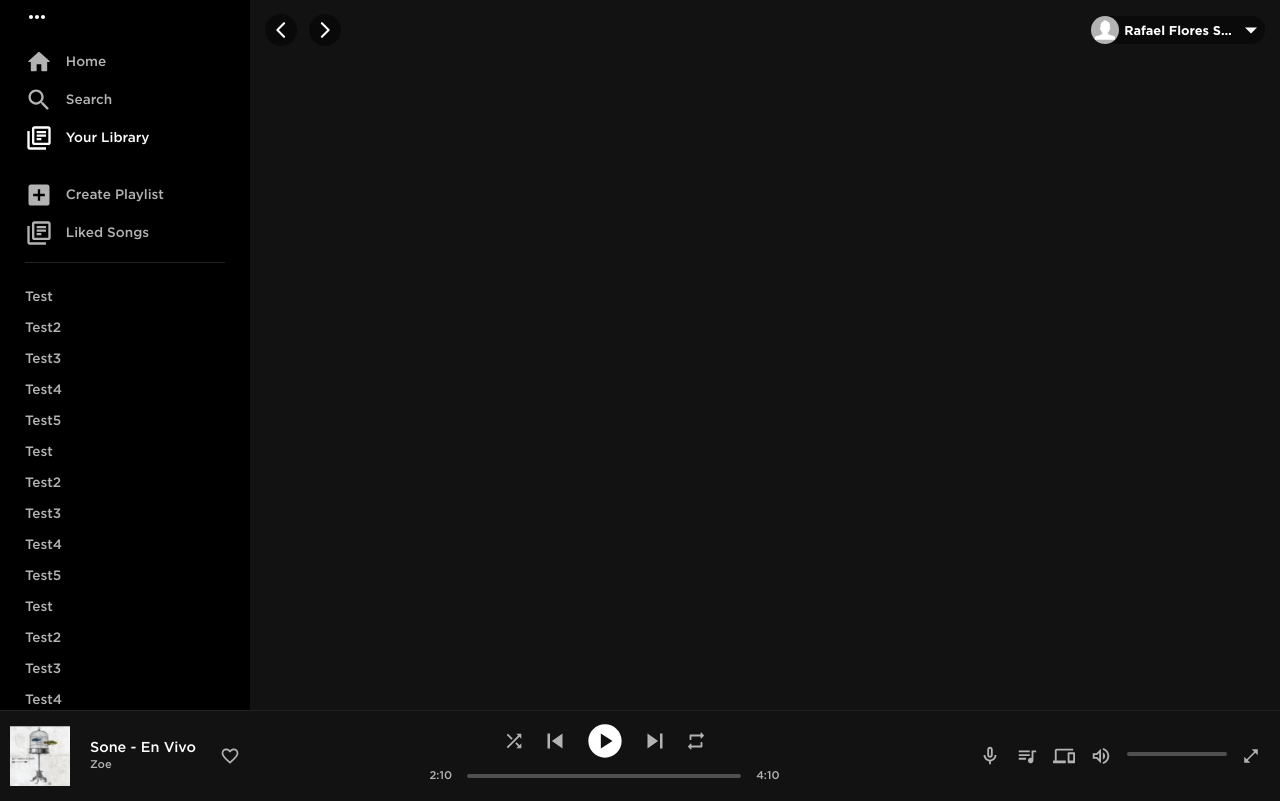
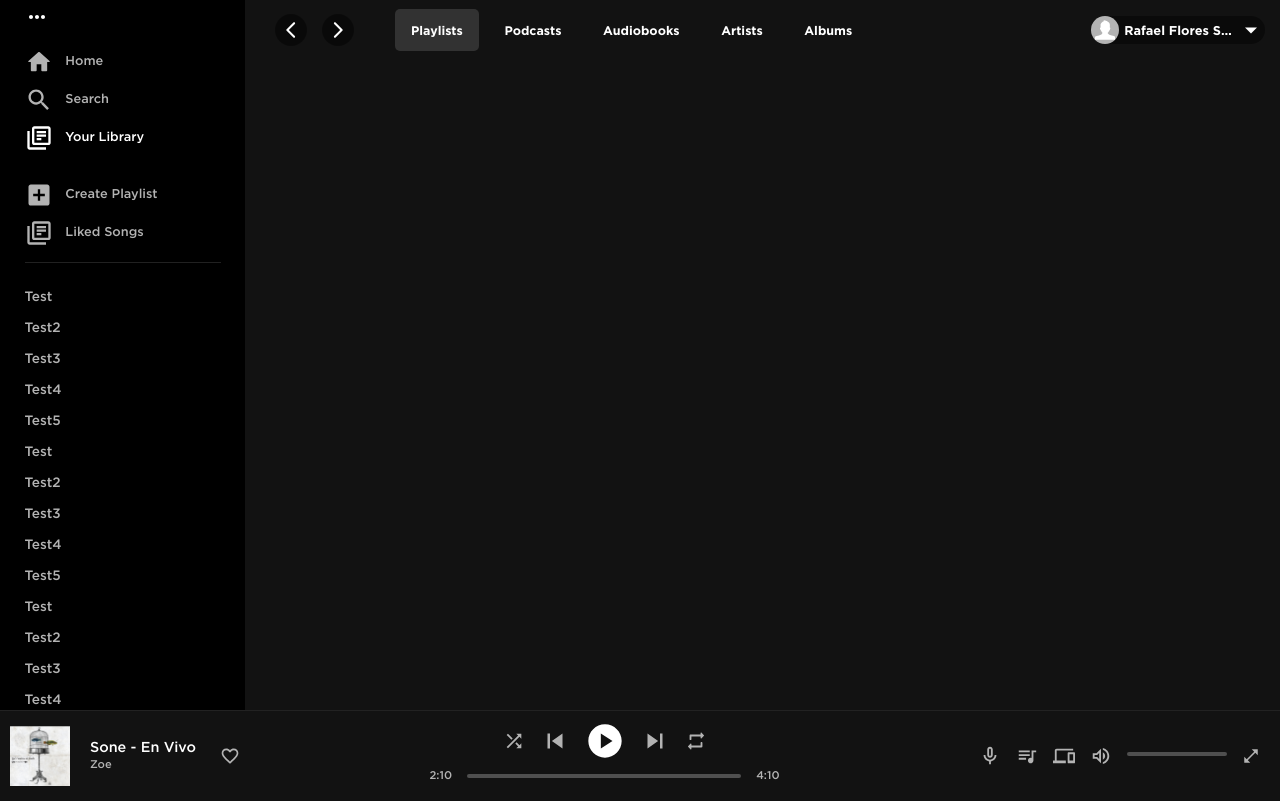
Before and after one commit to rafaelfloressouza/Muzik, a React (Create React App) app in the folder frontend/: page / in a window 1280 px wide. Both pictures are taken after a click on the element "Your Library". Built offline with nearby package versions, Linux system fonts and the light colour scheme.

Commit message:
Finished small navbar components

```diff
--- a/frontend/src/App.tsx
+++ b/frontend/src/App.tsx
@@ -16,7 +16,7 @@ export enum PageType {
 
 export default function App() {
   // Constants
-  const sideBarWidth = `250px`;
+  const sideBarWidth = `245px`;
   const bottomBarHeight = `90px`;
   const topContainerHeight = `calc(100% - ${bottomBarHeight})`;
   const pageWidth = `calc(100% - ${sideBarWidth})`;
--- a/frontend/src/components/Sidebar.tsx
+++ b/frontend/src/components/Sidebar.tsx
@@ -33,34 +33,46 @@ export default function Sidebar({
         <MoreHorizIcon sx={{ color: theme?.senary() }} onClick={() => {}} />
         <div className="top-buttons">
           <Svg
-            svgMui={HomeRoundedIcon}
-            label={"Home"}
-            color={theme?.quinary()}
-            hoverColor={theme?.senary()}
-            svgHeight="28px"
-            svgWidth="28px"
+            svgStyle={{
+              muiComponent: HomeRoundedIcon,
+              color: theme?.quinary(),
+              hoverColor: theme?.senary(),
+            }}
+            labelStyle={{
+              label: "Home",
+              color: theme?.quinary(),
+              hoverColor: theme?.senary(),
+            }}
             noChangeColorSvg={true}
             onClick={() => pageSelected(PageType.Home)}
             selected={page === PageType.Home}
           />
           <Svg
-            svgMui={SearchOutlinedIcon}
-            label={"Search"}
-            color={theme?.quinary()}
-            hoverColor={theme?.senary()}
-            svgHeight="28px"
-            svgWidth="28px"
+            svgStyle={{
+              muiComponent: SearchOutlinedIcon,
+              color: theme?.quinary(),
+              hoverColor: theme?.senary(),
+            }}
+            labelStyle={{
+              label: "Search",
+              color: theme?.quinary(),
+              hoverColor: theme?.senary(),
+            }}
             noChangeColorSvg={true}
             onClick={() => pageSelected(PageType.Search)}
             selected={page === PageType.Search}
           />
           <Svg
-            svgMui={LibraryBooksOutlinedIcon}
-            label={"Your Library"}
-            color={theme?.quinary()}
-            hoverColor={theme?.senary()}
-            svgHeight="28px"
-            svgWidth="28px"
+            svgStyle={{
+              muiComponent: LibraryBooksOutlinedIcon,
+              color: theme?.quinary(),
+              hoverColor: theme?.senary(),
+            }}
+            labelStyle={{
+              label: "Your Library",
+              color: theme?.quinary(),
+              hoverColor: theme?.senary(),
+            }}
             noChangeColorSvg={true}
             onClick={() => pageSelected(PageType.YourLibrary)}
             selected={page === PageType.YourLibrary}
@@ -68,22 +80,30 @@ export default function Sidebar({
         </div>
         <div className="bottom-buttons">
           <Svg
-            svgMui={AddBoxIcon}
-            label={"Create Playlist"}
-            color={theme?.quinary()}
-            hoverColor={theme?.senary()}
-            svgHeight="28px"
-            svgWidth="28px"
+            svgStyle={{
+              muiComponent: AddBoxIcon,
+              color: theme?.quinary(),
+              hoverColor: theme?.senary(),
+            }}
+            labelStyle={{
+              label: "Create Playlist",
+              color: theme?.quinary(),
+              hoverColor: theme?.senary(),
+            }}
             onClick={() => pageSelected(PageType.CreatePlaylist)}
             selected={page === PageType.CreatePlaylist}
           />
           <Svg
-            svgMui={LibraryBooksOutlinedIcon}
-            label={"Liked Songs"}
-            color={theme?.quinary()}
-            hoverColor={theme?.senary()}
-            svgHeight="28px"
-            svgWidth="28px"
+            svgStyle={{
+              muiComponent: LibraryBooksOutlinedIcon,
+              color: theme?.quinary(),
+              hoverColor: theme?.senary(),
+            }}
+            labelStyle={{
+              label: "Liked Songs",
+              color: theme?.quinary(),
+              hoverColor: theme?.senary(),
+            }}
             onClick={() => pageSelected(PageType.LikedSongs)}
             selected={page === PageType.LikedSongs}
           />
@@ -184,32 +204,6 @@ const TopContainer = styled.div<{ color: string; hoverColor: string }>`
   & .svg {
     margin-bottom: 10px;
   }
-
-  /* & .btn-pair {
-    display: flex;
-    flex-direction: row;
-    align-items: center;
-    color: ${(props) => props.color};
-    transition: ease-in-out 0.4s;
-    margin-bottom: 10px;
-    column-gap: 0.8rem;
-
-    &:hover {
-      color: ${(props) => props.hoverColor};
-      cursor: pointer;
-    }
-  } */
-
-  /* & svg { */
-  /* color: ${(props) => props.color}; */
-  /* width: 28px; */
-  /* height: 28px; */
-  /* transition: ease-in-out 0.4s; */
-
-  /* &:hover {
-      color: ${(props) => props.hoverColor};
-    } */
-  /* } */
 `;
 
 const Divider = styled.div<{ color: string }>`
--- a/frontend/src/components/shared/Avatar.tsx
+++ b/frontend/src/components/shared/Avatar.tsx
@@ -15,7 +15,9 @@ export default function Avatar(): ReactElement {
       hoverColor={theme?.secondary() ?? ""}
       onClick={() => setMenuOpened(!menuOpened)}
     >
-      <Svg svgFileUrl={"svgs/unknown-avatar.svg"} svgBorderRadius="50%" />
+      <Svg
+        svgStyle={{ fileUrl: "svgs/unknown-avatar.svg", borderRadius: "50%" }}
+      />
       <span>Rafael Flores Souza</span>
       {menuOpened ? (
         <ArrowDropUpSharpIcon sx={{ transform: "scale(1.2)", mr: "2px" }} />
--- a/frontend/src/components/shared/ButtonGroup.tsx
+++ b/frontend/src/components/shared/ButtonGroup.tsx
@@ -1,15 +1,86 @@
-import { ReactElement } from "react";
-import * as Material from "@mui/material";
+import { ReactElement, useState } from "react";
+import { text } from "stream/consumers";
+import styled from "styled-components";
 
-export default function ButtonGroup(): ReactElement {
+export interface IElement {
+  id: string | number;
+  name: string;
+}
+
+type Props = {
+  elements: IElement[];
+  textColor: string;
+  bgColor: string;
+  bgHoverColor: string;
+  bgColorSelected: string;
+  onClick: (element: IElement) => void;
+};
+
+export default function ButtonGroup({
+  elements,
+  textColor,
+  bgColor,
+  bgHoverColor,
+  bgColorSelected,
+  onClick,
+}: Props): ReactElement {
+  const [selectedElId, setSelectedElId] = useState<string | number | null>(
+    elements && elements.length > 0 ? elements[0].id : null
+  );
+
+  // Handlers
+  const buttonClick = (el: IElement) => {
+    setSelectedElId(el.id);
+    onClick(el);
+  };
+
   return (
-    <Material.ButtonGroup
-      variant="contained"
-      aria-label="outlined primary button group"
-    >
-      <Material.Button>One</Material.Button>
-      <Material.Button>Two</Material.Button>
-      <Material.Button>Three</Material.Button>
-    </Material.ButtonGroup>
+    <ButtonGroupContainer className="btn-group">
+      {elements.map((el: IElement) => {
+        return (
+          <Button
+            key={el.id}
+            textColor={textColor}
+            bgColor={selectedElId === el.id ? bgColorSelected : bgColor}
+            bgHoverColor={
+              selectedElId == el.id ? bgColorSelected : bgHoverColor
+            }
+            onClick={() => buttonClick(el)}
+          >
+            {el.name}
+          </Button>
+        );
+      })}
+    </ButtonGroupContainer>
   );
 }
+
+const ButtonGroupContainer = styled.div`
+  display: flex;
+  flex-direction: row;
+  font-weight: bold;
+  align-items: center;
+`;
+
+const Button = styled.div<{
+  textColor: string;
+  bgColor: string;
+  bgHoverColor: string;
+}>`
+  display: flex;
+  flex-direction: row;
+  align-items: center;
+  justify-content: center;
+  padding: 14px 16px;
+  font-size: 0.78rem;
+  background-color: ${(props) => props.bgColor};
+  border-radius: 5px;
+  color: ${(props) => props.textColor};
+  margin-right: 2.2%;
+  transition: none;
+
+  &:hover {
+    background-color: ${(props) => props.bgHoverColor};
+    cursor: pointer;
+  }
+`;
--- a/frontend/src/components/shared/Navbar.tsx
+++ b/frontend/src/components/shared/Navbar.tsx
@@ -1,4 +1,4 @@
-import { ReactElement, useContext } from "react";
+import { ReactElement, useContext, useState } from "react";
 import styled from "styled-components";
 import { PageType } from "../../App";
 import ArrowBackIosRoundedIcon from "@mui/icons-material/ArrowBackIosRounded";
@@ -6,6 +6,9 @@ import ArrowForwardIosRoundedIcon from "@mui/icons-material/ArrowForwardIosRound
 import { ThemeContext } from "../../contexts/ThemeContext";
 import Avatar from "./Avatar";
 import Searchbar from "./Searchbar";
+import ButtonGroup, { IElement } from "./ButtonGroup";
+import PlayArrowIcon from "@mui/icons-material/PlayArrow";
+import Svg from "./Svg";
 
 type Props = {
   height: string;
@@ -15,6 +18,7 @@ type Props = {
 export default function Navbar({ height, page }: Props): ReactElement {
   const theme = useContext(ThemeContext);
 
+  // Helpers
   const getArrows = () => {
     return (
       <Arrows arrowBgColor={theme?.septenary(0.45) ?? ""}>
@@ -37,11 +41,63 @@ export default function Navbar({ height, page }: Props): ReactElement {
     );
   };
 
+  const getCategoryGroup = (): ReactElement => {
+    if (page !== PageType.YourLibrary) return <></>;
+    return (
+      <ButtonGroup
+        elements={[
+          { id: 1, name: "Playlists" },
+          { id: 2, name: "Podcasts" },
+          { id: 3, name: "Audiobooks" },
+          { id: 4, name: "Artists" },
+          { id: 5, name: "Albums" },
+        ]}
+        textColor={theme?.senary() ?? ""}
+        bgColor={"transparent"}
+        bgHoverColor={"transparent"}
+        bgColorSelected={theme?.quaternary(0.5) ?? ""}
+        onClick={(el: IElement) => {}}
+      />
+    );
+  };
+
+  const getSearchBar = (): ReactElement => {
+    if (page !== PageType.Search) return <></>;
+    return <Searchbar />;
+  };
+
+  const getPlayBtn = (): ReactElement => {
+    if (page !== PageType.CreatePlaylist && page !== PageType.LikedSongs)
+      return <></>;
+    return (
+      <Svg
+        svgStyle={{
+          muiComponent: PlayArrowIcon,
+          borderRadius: "50%",
+          bgColor: theme?.primary(),
+          color: theme?.septenary(),
+          hoverColor: theme?.septenary(),
+          height: "30px",
+          width: "30px",
+          padding: "9px",
+        }}
+        labelStyle={{
+          label: "Alternative/Indie",
+          fontSize: "1.5rem",
+          isBold: true,
+        }}
+        colSpace="0.9rem"
+      ></Svg>
+    );
+  };
+
   return (
     <NavbarContainer height={height}>
-      <div className="arrows-and-searchbar">
+      <div className="arrows-searchbar-and-categories">
         {getArrows()}
-        {page === PageType.Search && <Searchbar />}
+        {getPlayBtn()}
+        {getCategoryGroup()}
+        {getSearchBar()}
       </div>
       <Avatar />
     </NavbarContainer>
@@ -58,12 +114,17 @@ const NavbarContainer = styled.div<{
   height: ${(props) => props.height};
   padding: 0 15px;
 
-  & .arrows-and-searchbar {
+  & .arrows-searchbar-and-categories {
     display: flex;
+    width: auto;
     flex-direction: row;
     justify-content: left;
     align-items: center;
     column-gap: 1rem;
+  }
+
+  & .btn-group {
+    margin-left: 25px;
   }
 `;
 
@@ -72,7 +133,8 @@ const Arrows = styled.div<{
 }>`
   display: flex;
   flex-direction: row;
-  column-gap: 12px;
+  column-gap: 15px;
+  margin-left: 15px;
 
   & .back-arrow,
   .front-arrow {
--- a/frontend/src/components/shared/Svg.tsx
+++ b/frontend/src/components/shared/Svg.tsx
@@ -3,66 +3,92 @@ import { OverridableComponent } from "@mui/material/OverridableComponent";
 import { ReactElement, useState } from "react";
 import styled from "styled-components";
 
-type Props = {
-  svgFileUrl?: string;
-  svgMui?: OverridableComponent<SvgIconTypeMap<{}, "svg">> | undefined;
-  svgWidth?: string;
-  svgHeight?: string;
-  svgBorderRadius?: string;
-  label?: string;
-  colSpace?: string;
+export interface ISvgStyle {
+  fileUrl?: string;
+  muiComponent?: OverridableComponent<SvgIconTypeMap<{}, "svg">> | undefined;
+  width?: string;
+  height?: string;
+  borderRadius?: string;
   color?: string;
   hoverColor?: string;
+  bgColor?: string;
+  padding?: string;
+}
+
+export interface ILabelStyle {
+  label?: string;
+  fontSize?: string;
+  isBold?: boolean;
+  color?: string;
+  hoverColor?: string;
+}
+
+type Props = {
+  svgStyle?: ISvgStyle;
+  labelStyle?: ILabelStyle;
+  colSpace?: string;
   noChangeColorSvg?: boolean;
   selected?: boolean;
   onClick?: () => void;
 };
 
 export default function Svg({
-  svgFileUrl,
-  svgMui,
-  svgWidth = "28px",
-  svgHeight = "28px",
-  svgBorderRadius = "0",
-  label = "",
+  svgStyle,
+  labelStyle,
   colSpace = "0.8rem",
-  color = "white",
-  hoverColor = "white",
   noChangeColorSvg = false,
   selected = false,
   onClick,
 }: Props): ReactElement {
-  const SvgMuiComponent = svgMui;
+  const SvgMuiComponent = svgStyle?.muiComponent;
 
-  const [curColor, setCurColor] = useState(color);
+  const [curLabelColor, setCurLabelColor] = useState(
+    labelStyle?.color ?? "white"
+  );
+  const [curSvgColor, setCurSvgColor] = useState(svgStyle?.color ?? "white");
 
   // Helpers
   const getSvgColor = (): string => {
     if (selected) {
-      return hoverColor;
+      return svgStyle?.hoverColor ?? "white";
     } else {
-      return noChangeColorSvg ? color : curColor;
+      return noChangeColorSvg ? svgStyle?.color ?? "white" : curSvgColor;
     }
   };
 
   return (
     <>
-      {(svgFileUrl || svgMui) && !(svgFileUrl && svgMui) && (
+      {(svgStyle?.fileUrl || svgStyle?.muiComponent) &&
+        !(svgStyle?.fileUrl && svgStyle?.muiComponent) && (
           <SvgContainer
             className="svg"
-          width={svgWidth}
-          height={svgHeight}
-          borderRadius={svgBorderRadius}
-          textColor={selected ? hoverColor : curColor}
+            svgWidth={svgStyle.width ?? "28px"}
+            svgHeight={svgStyle.height ?? "28px"}
+            svgBorderRadius={svgStyle.borderRadius ?? "0"}
+            svgPadding={svgStyle.padding ?? "0"}
+            labelColor={
+              selected ? svgStyle?.hoverColor ?? "white" : curLabelColor
+            }
             svgColor={getSvgColor()}
+            svgBgColor={svgStyle?.bgColor ?? "transparent"}
+            labelFontSize={labelStyle?.fontSize ?? "0.8rem"}
+            isLabelBold={labelStyle?.isBold ?? false}
             colSpace={colSpace}
-          onMouseEnter={() => setCurColor(hoverColor)}
-          onMouseLeave={() => setCurColor(color)}
+            onMouseEnter={() => {
+              setCurSvgColor(svgStyle?.hoverColor ?? "white");
+              setCurLabelColor(labelStyle?.hoverColor ?? "white");
+            }}
+            onMouseLeave={() => {
+              setCurSvgColor(svgStyle?.color ?? "white");
+              setCurLabelColor(labelStyle?.color ?? "white");
+            }}
             onClick={onClick}
           >
-          {svgFileUrl && <object className="file-svg" data={svgFileUrl} />}
+            {svgStyle?.fileUrl && (
+              <object className="file-svg" data={svgStyle.fileUrl} />
+            )}
             {SvgMuiComponent && <SvgMuiComponent className="mui-svg" />}
-          {label && <span>{label}</span>}
+            {labelStyle?.label && <span>{labelStyle?.label}</span>}
           </SvgContainer>
         )}
     </>
@@ -70,11 +96,17 @@ export default function Svg({
 }
 
 const SvgContainer = styled.div<{
-  width: string;
-  height: string;
-  borderRadius: string;
-  textColor: string;
+  svgWidth: string;
+  svgHeight: string;
+  svgBorderRadius: string;
   svgColor: string;
+  svgBgColor: string;
+  svgPadding: string;
+
+  labelColor: string;
+  labelFontSize: string;
+  isLabelBold: boolean;
+
   colSpace: string;
 }>`
   display: flex;
@@ -87,10 +119,13 @@ const SvgContainer = styled.div<{
   }
 
   & .file-svg {
-    width: ${(props) => props.width};
-    height: ${(props) => props.height};
-    border-radius: ${(props) => props.borderRadius};
+    width: ${(props) => props.svgWidth};
+    height: ${(props) => props.svgHeight};
+    border-radius: ${(props) => props.svgBorderRadius};
     fill: ${(props) => props.svgColor};
+    transition: ease-in-out 0.1s;
+    background-color: ${(props) => props.svgBgColor};
+    padding: ${(props) => props.svgPadding};
 
     &:hover {
       cursor: pointer;
@@ -98,11 +133,13 @@ const SvgContainer = styled.div<{
   }
 
   & .mui-svg {
-    width: ${(props) => props.width};
-    height: ${(props) => props.height};
-    border-radius: ${(props) => props.borderRadius};
+    width: ${(props) => props.svgWidth};
+    height: ${(props) => props.svgHeight};
+    border-radius: ${(props) => props.svgBorderRadius};
     fill: ${(props) => props.svgColor};
     transition: ease-in-out 0.1s;
+    background-color: ${(props) => props.svgBgColor};
+    padding: ${(props) => props.svgPadding};
 
     &:hover {
       cursor: pointer;
@@ -110,7 +147,9 @@ const SvgContainer = styled.div<{
   }
 
   & span {
-    color: ${(props) => props.textColor};
+    color: ${(props) => props.labelColor};
     transition: ease-in-out 0.1s;
+    font-size: ${(props) => props.labelFontSize};
+    font-weight: ${(props) => (props.isLabelBold ? "bold" : "normal")};
   }
 `;
```
Lines whose indentation alone changed are shown as unchanged.
